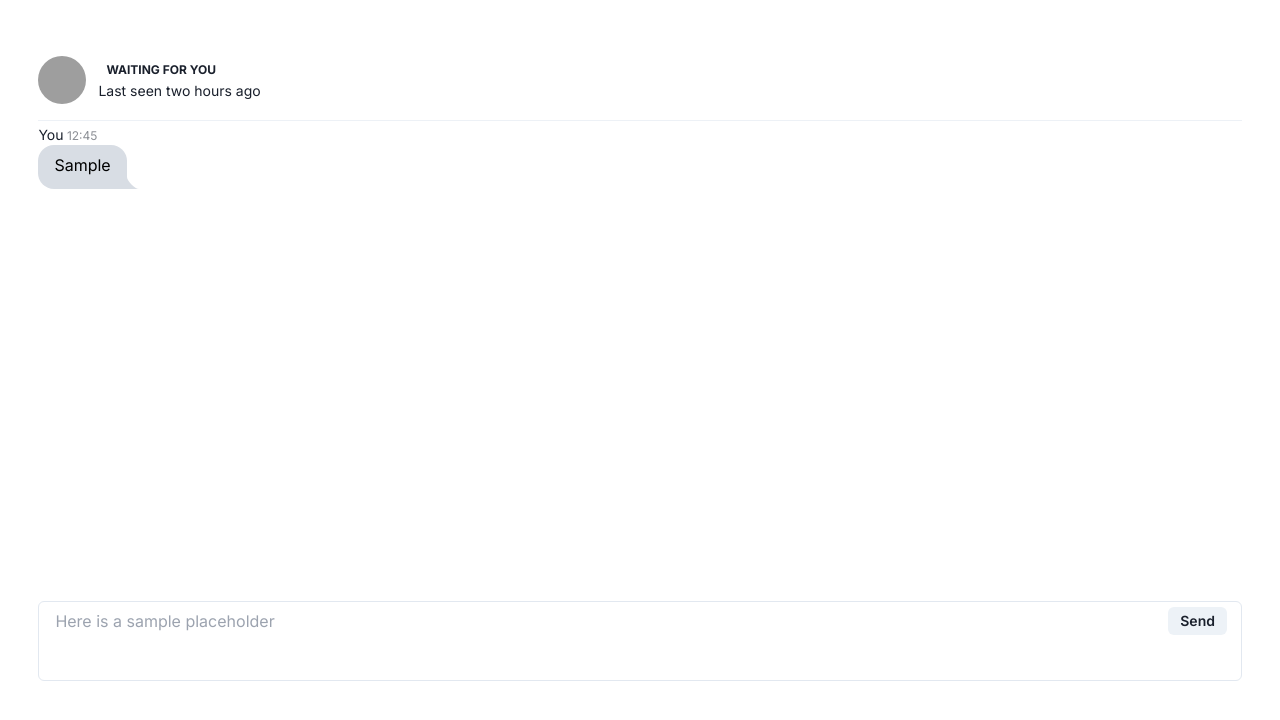
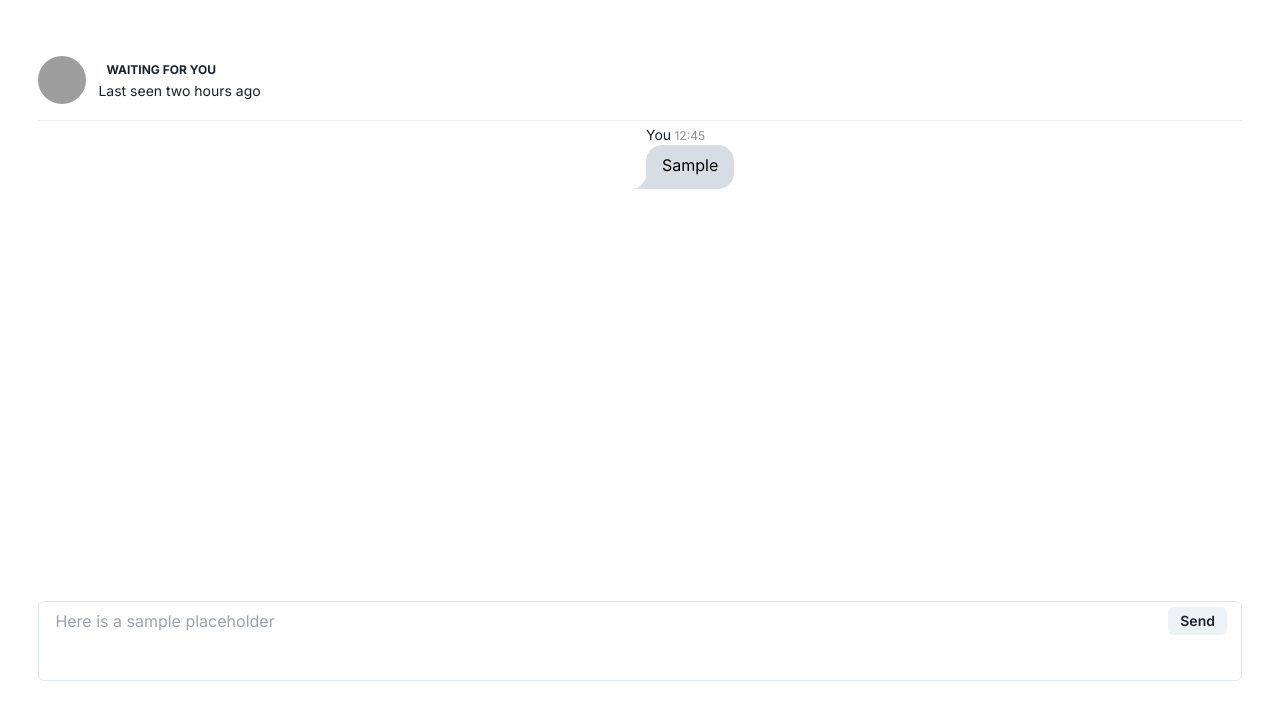
Before and after one commit to oderanwosu/starai_2023hackathon, a Next.js app: page /1 in a window 1280 px wide. Both pictures are taken after typing "Sample" into the empty fields and a click on the button "Send". Shown: the top 720 px of the page. Built offline with nearby package versions, Linux system fonts and the light colour scheme; no server answers; grey boxes are pictures that could not be loaded.

Commit message:
bug fix - identify sender

```diff
--- a/package.json
+++ b/package.json
@@ -17,6 +17,7 @@
     "@types/react": "18.2.14",
     "@types/react-dom": "18.2.6",
     "autoprefixer": "10.4.14",
+    "delayed-stream": "^1.0.0",
     "dotenv": "^16.3.1",
     "encoding": "^0.1.13",
     "eslint": "8.43.0",
--- a/src/app/(home)/[userID]/page.tsx
+++ b/src/app/(home)/[userID]/page.tsx
@@ -30,23 +30,20 @@ import { useSearchParams } from "next/navigation";
 import useSWR from "swr";
 
 export default function ChatBotPage() {
-
-  const query = useSearchParams()
-  const userID = query.get('userID')
+  const query = useSearchParams();
+  const userID = query.get("userID");
 
   let [starImageURL, setStarImageURL] = useState("");
   let [starName, setStarName] = useState("");
   let [responseStatus, setResponseStatus] = useState(0);
 
-
   //fetch star information
   const fetcher = (...args) => fetch(...args).then((res) => res.json());
   const { data, error } = useSWR(`api/user?id=${userID}`, fetcher);
-  if(data != null){
-    setStarImageURL(data.starImageURL)
-    setStarName(data.starName)
+  if (data != null) {
+    setStarImageURL(data.starImageURL);
+    setStarName(data.starName);
   }
-
 
   //the conversation
   let [conversation, setConversation] = useState([]);
@@ -57,12 +54,11 @@ export default function ChatBotPage() {
   // user enter the message
   const userInputOnclick = () => {
     // message object
-    let message = { content: "", sender: "", isUser: false };
+    let message = { content: "", sender: "" };
     //add user message to the message display
     if (userInput != "") {
       message.content = userInput;
       message.sender = "user";
-      message.isUser = message.sender === "user"
       setConversation((preContent) => [...preContent, message]);
       setUserInput("");
       //api request
@@ -85,25 +81,24 @@ export default function ChatBotPage() {
         .catch((error) => {
           console.log(error);
         });
-      // setBotRes(res);
     }
-    //how to make seperate user message vs chatbot message?
     //push user input to backend
-    setBotRes("1323")
+    setBotRes("bot response");
+
     if (botRes != "") {
       message.content = botRes;
       message.sender = "star";
+      console.log("bot responses is " + message.content);
       setConversation((preContent) => [...preContent, message]);
       setBotRes("");
     }
   };
 
   const handleKeyPress = (event) => {
-    if(event.keyCode === 13){
-      userInputOnclick()
+    if (event.keyCode === 13) {
+      userInputOnclick();
     }
-
-  }
+  };
 
   //   if (error){
   //     return <Flex
@@ -124,8 +119,8 @@ export default function ChatBotPage() {
   // user typing in the message
   const handleMessageChange = (event) => {
     setUserInput(event.target.value);
-    if(event.key === "Enter"){
-    userInputOnclick()
+    if (event.key === "Enter") {
+      userInputOnclick();
     }
   };
 
@@ -133,11 +128,9 @@ export default function ChatBotPage() {
   const chatbox = useRef(null);
   useEffect(() => {
     const chatboxElement = chatbox.current;
-      document.title = 'Chat'
+    document.title = "Chat";
     chatboxElement.scrollIntoView({ behavior: "smooth" });
     chatboxElement.scrollTop = chatboxElement.scrollHeight;
-
-
   }, [conversation]);
 
   return (
@@ -163,20 +156,26 @@ export default function ChatBotPage() {
                   Responded
                 </Badge>
               )}
-
             </Text>
             <Text fontSize="sm">Last seen two hours ago</Text>
           </Box>
         </Flex>
         <Divider></Divider>
-
       </section>
       <section>
-    <MessagesContainer conversation={conversation} chatBoxRef={chatbox}></MessagesContainer>
+        <MessagesContainer
+          conversation={conversation}
+          chatBoxRef={chatbox}
+        ></MessagesContainer>
       </section>
-    <section className="relative bottom-0 w-full py-10" >
+      <section className="relative bottom-0 w-full py-10">
         <Center>
-          <TextBox handleClick={userInputOnclick} handleMessageChange={handleMessageChange} userInput={userInput} handleKeyPress={handleKeyPress}></TextBox>
+          <TextBox
+            handleClick={userInputOnclick}
+            handleMessageChange={handleMessageChange}
+            userInput={userInput}
+            handleKeyPress={handleKeyPress}
+          ></TextBox>
         </Center>
       </section>
     </Grid>
--- a/src/components/message_bubble.tsx
+++ b/src/components/message_bubble.tsx
@@ -1,21 +1,22 @@
 import { ChakraProvider, Flex, Text } from "@chakra-ui/react";
 
 const MessageBubble = (props: {
-  isUser: boolean;
+  sender: string;
   text: string;
   dateSent: string;
 }) => {
-  const { isUser, text, dateSent } = props;
+  const { sender, text, dateSent } = props;
+  let isUser = sender === "user" ? true : false;
   let placement = isUser == false || isUser == null ? "end" : "start";
   let color = isUser == false ? "bg-primary" : "bg-neutral-content";
   let textColor = isUser == false ? "white" : "black";
-  let sender = isUser == false ? "" : "You";
+  let senderName = isUser == false ? "" : "You";
 
   return (
     <ChakraProvider>
       <div className={`chat chat-${placement}`}>
         <div className="chat-header">
-          {sender}
+          {senderName}
           <time className="text-xs opacity-50">&nbsp;12:45</time>
         </div>
         <div className={`chat-bubble ${color}`}>
--- a/src/components/messages_list.tsx
+++ b/src/components/messages_list.tsx
@@ -1,29 +1,33 @@
 "use client";
-import { Message } from "@/utils/interfaces"
+import { Message } from "@/utils/interfaces";
 import { useEffect, useRef } from "react";
 import MessageBubble from "./message_bubble";
 import { ChakraProvider } from "@chakra-ui/react";
 
+const MessagesContainer = (props: {
+  conversation: Array<Message>;
+  chatBoxRef: any;
+}) => {
+  const { conversation, chatBoxRef } = props;
 
-const MessagesContainer = (props: {conversation: Array<Message>, chatBoxRef: any}) => {
-    const {conversation, chatBoxRef} = props;
-
-    return (
+  return (
     <ChakraProvider>
-        <div
+      <div
         ref={chatBoxRef}
         className="messageContainer"
         style={{ width: "100%", height: "55vh", overflowY: "auto" }}
-        >
-
+      >
         {conversation.map((message, index) => (
-            <MessageBubble key={index} isUser={message.sentFromUser} text={message.content} dateSent={Date.now().toString()}></MessageBubble>
+          <MessageBubble
+            key={index}
+            sender={message.sender}
+            text={message.content}
+            dateSent={Date.now().toString()}
+          ></MessageBubble>
         ))}
-
-        </div>
+      </div>
     </ChakraProvider>
-    )
-
-}
+  );
+};
 
 export default MessagesContainer;
```
Also changed, not shown: 1 other file (tests, documents, lock files or other folders). Lines whose indentation alone changed are shown as unchanged.
